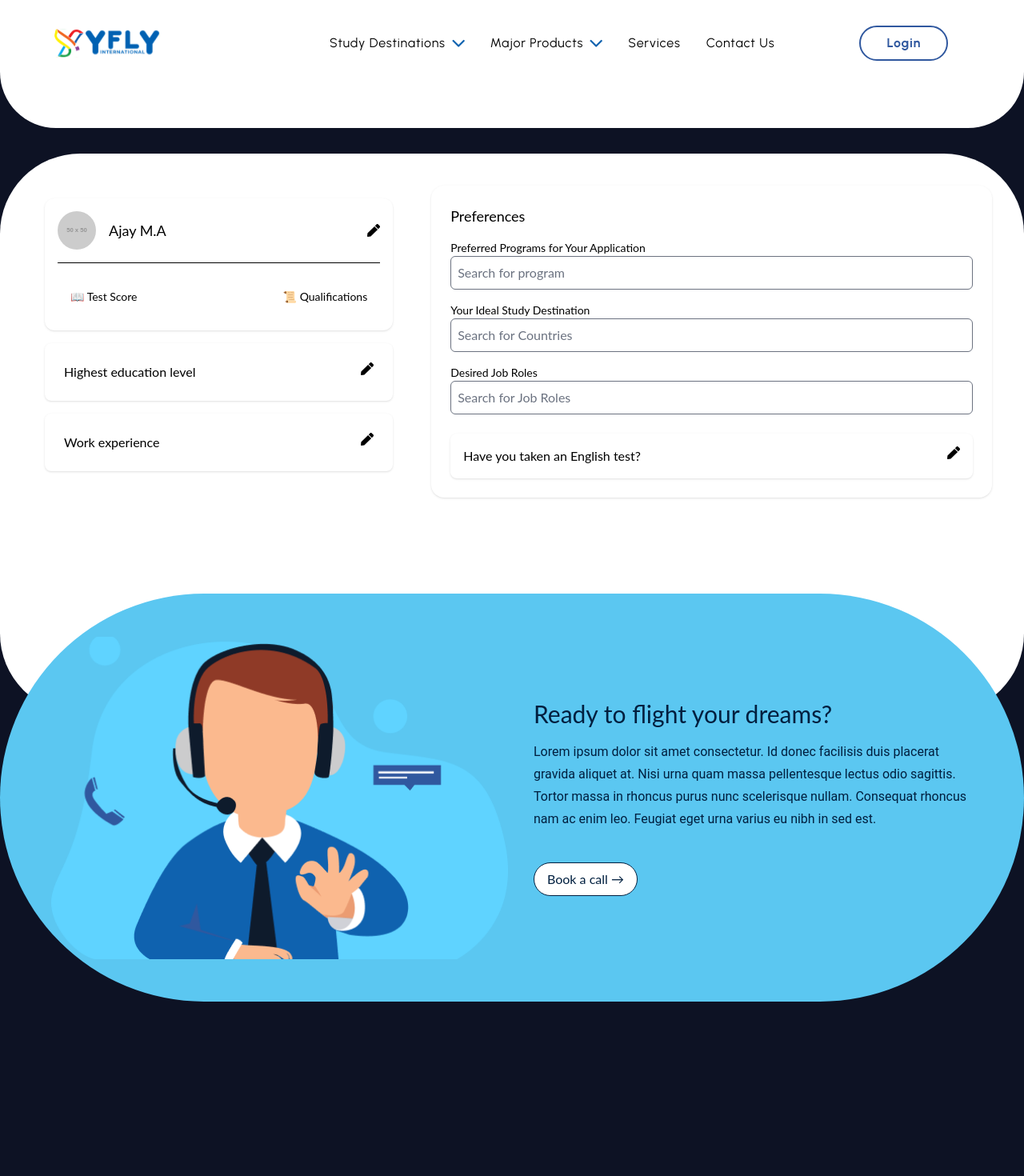
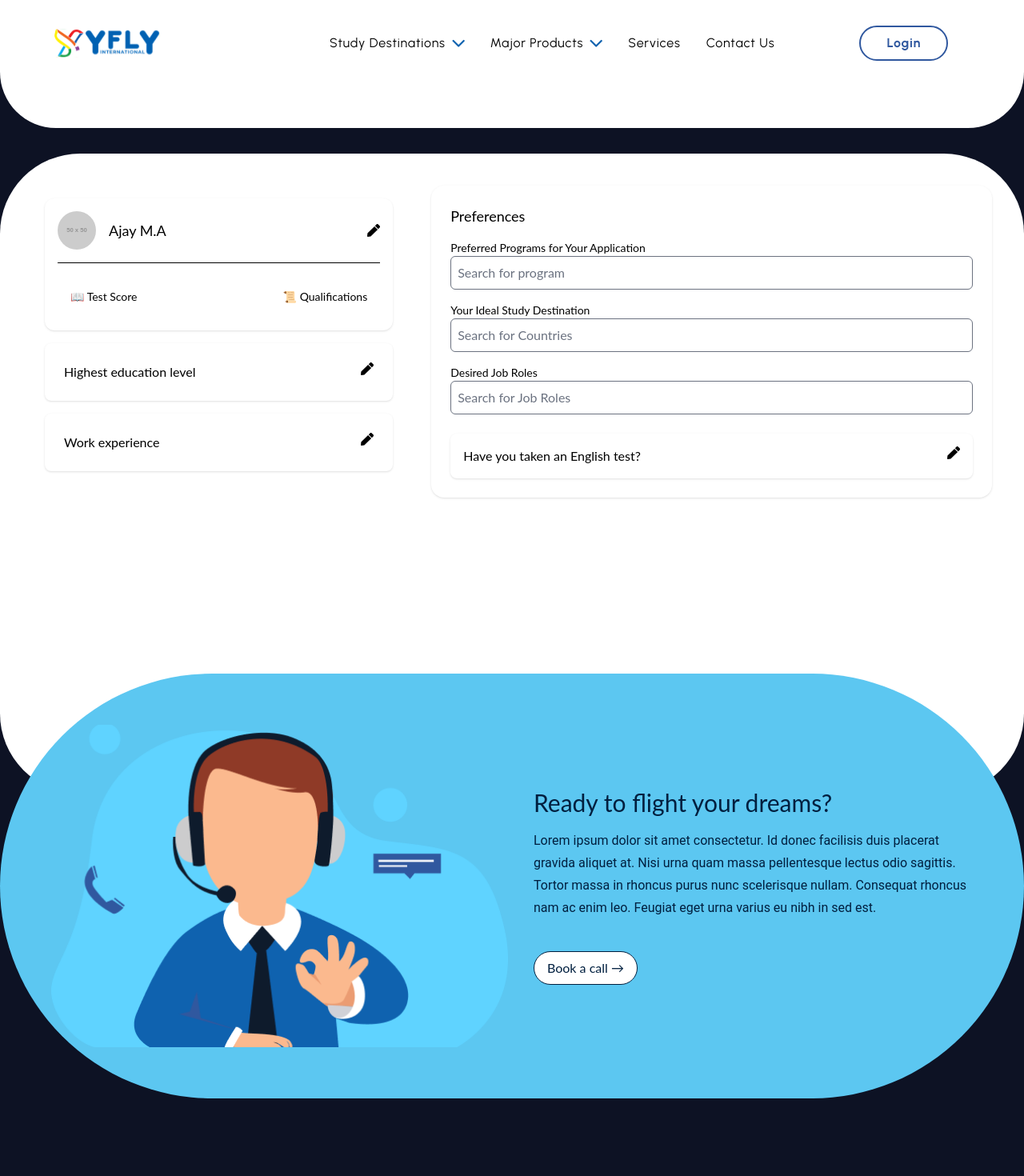
Before and after one commit to Ajay-tungston/YFly, a React (Create React App) app in the folder Y-fly final---today jan25/client/: page /myprofile in a window 1280 px wide. Shown: the top 1470 px of the page at 80% size. Built offline with nearby package versions, Linux system fonts and the light colour scheme; a web font is replaced by a local one.

Commit message:
final ui

```diff
--- a/Y-fly final---today jan25/client/src/components/MyProfile.jsx
+++ b/Y-fly final---today jan25/client/src/components/MyProfile.jsx
@@ -22,7 +22,9 @@ const Profile = () => {
       </nav>
 
       {/* Profile Container */}
-      <div className="bg-white w-full rounded-[100px] p-6 md:p-10 mt-8 mx-auto min-h-[700px] text-gray-900">
+      <div className="bg-white w-full rounded-[100px] p-6 md:p-10 mt-8 mx-auto min-h-[1000px] md:min-h-[800px] text-gray-900">
+
+
         <div className="flex flex-col md:flex-row gap-8">
 
           {/* Left Section - Profile Details */}
@@ -103,7 +105,7 @@ const Profile = () => {
 
      {/* Call to Action Section */}
 <section>
-  <div className="bg-[#5BC7F1] rounded-[20px] md:rounded-[500px] flex flex-col md:flex-row items-center p-8 md:p-16 gap-8 w-full max-w-[1637px] mx-auto h-auto md:h-[510px] -mt-[100px] md:-mt-[150px]">
+<div className="bg-[#5cc7f1] rounded-[20px] md:rounded-[500px] flex flex-col md:flex-row items-center p-8 md:p-16 gap-8 w-full max-w-[1637px] mx-auto h-auto -mt-32 md:-mt-[150px]">
     {/* Left Image */}
     <div className="flex-shrink-0 w-full h-[250px] md:w-[571px] md:h-[403px] rounded-[20px] overflow-hidden">
       <img
```
